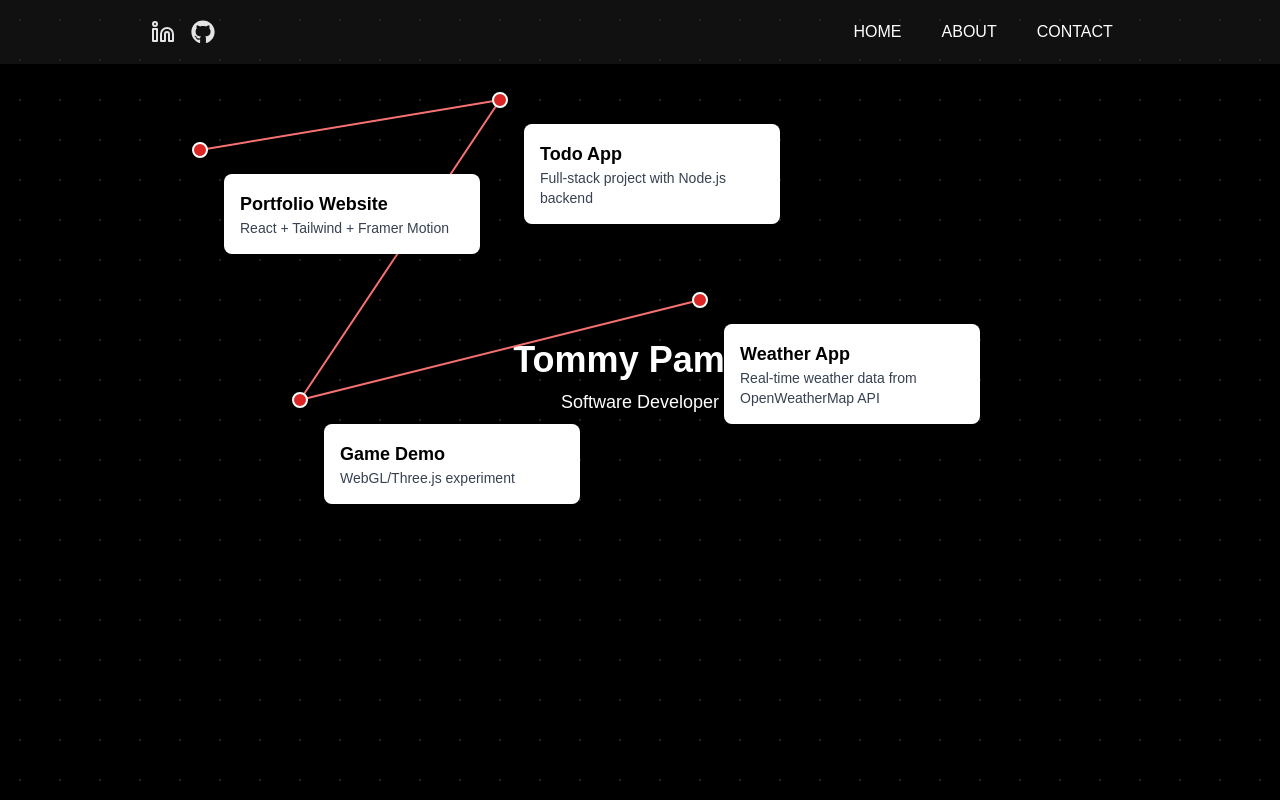
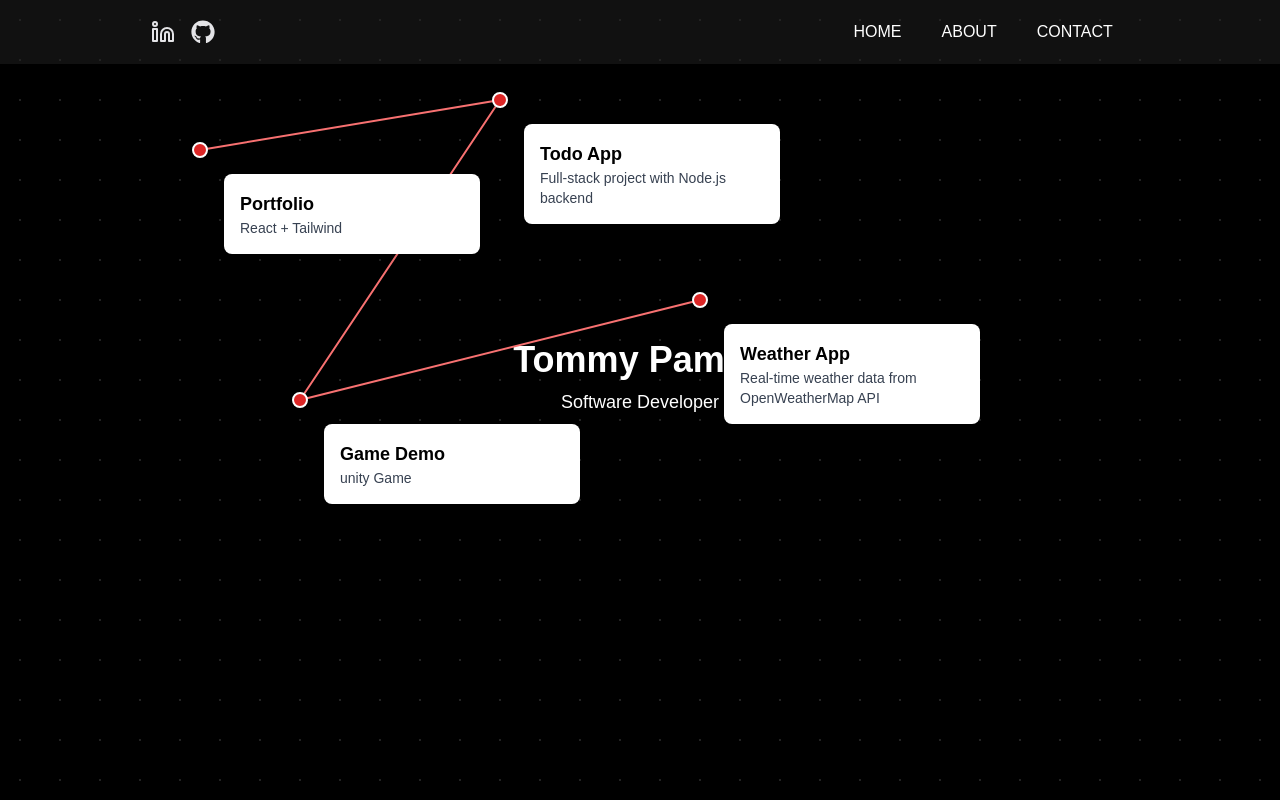
Before and after one commit to Tommy-Pamilo/Portfolio, a React (Create React App) app: page / in a window 1280 px wide. Built offline with nearby package versions, Linux system fonts and the light colour scheme.

Commit message:
changed project names

```diff
--- a/src/data/projects.ts
+++ b/src/data/projects.ts
@@ -8,8 +8,8 @@ export type Project = {
 
 const projects: Project[] = [
   {
-    title: "Portfolio Website",
-    description: "React + Tailwind + Framer Motion",
+    title: "Portfolio",
+    description: "React + Tailwind",
     x: 200,
     y: 150,
     imageUrl: "/images/hamsteri.jpg",
@@ -22,7 +22,7 @@ const projects: Project[] = [
   },
   {
     title: "Game Demo",
-    description: "WebGL/Three.js experiment",
+    description: "unity Game",
     x: 300,
     y: 400,
   },
```
